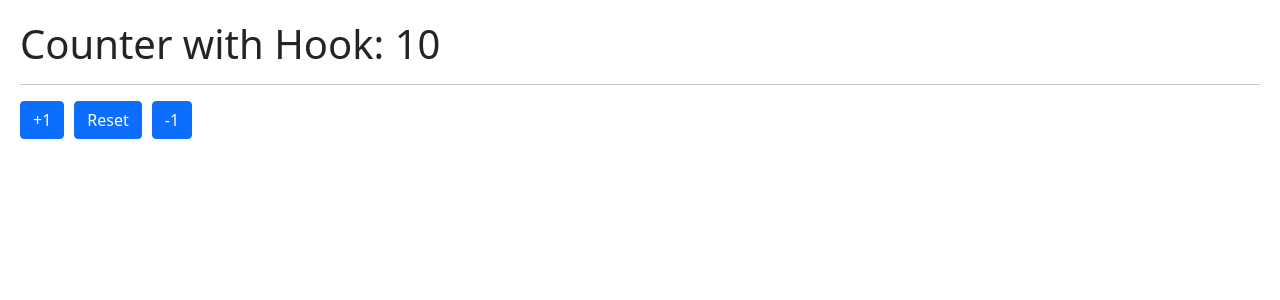
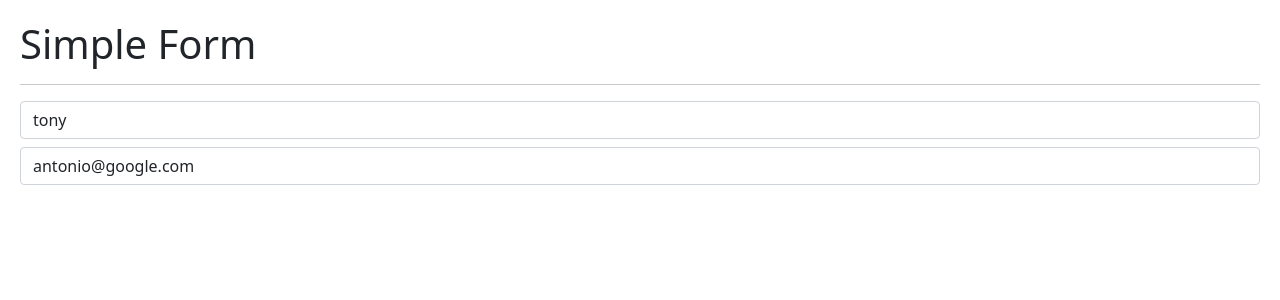
Before and after one commit to AntonioER9/hooks-app, a React (Create React App) app: page / in a window 1280 px wide. Shown: the top 300 px of the page. Built offline with nearby package versions, Linux system fonts and the light colour scheme.

Commit message:
add useEffect

```diff
--- /dev/null
+++ b/src/02-useEffect/SimpleForm.tsx
@@ -0,0 +1,66 @@
+import { ChangeEvent, useEffect, useState } from 'react';
+// import { Message } from './Message';
+
+
+export const SimpleForm = () => {
+
+  const [formState, setFormState] = useState({
+    username: 'tony',
+    email: 'antonio@google.com'
+  });
+
+  const { username, email } = formState;
+
+  const onInputChange = (event: ChangeEvent<HTMLInputElement>) => {
+    const { name, value } = event.target;
+    setFormState({
+      ...formState,
+      [name]: value
+    });
+  }
+
+
+  useEffect(() => {
+    // console.log('useEffect called!');
+  }, []);
+
+  useEffect(() => {
+    // console.log('formState changed!');
+  }, [formState]);
+
+  useEffect(() => {
+    // console.log('email changed!');
+  }, [email]);
+
+
+
+  return (
+    <>
+      <h1>Simple Form</h1>
+      <hr />
+
+      <input
+        type="text"
+        className="form-control"
+        placeholder="Username"
+        name="username"
+        value={username}
+        onChange={onInputChange}
+      />
+
+      <input
+        type="email"
+        className="form-control mt-2"
+        placeholder="fernando@google.com"
+        name="email"
+        value={email}
+        onChange={onInputChange}
+      />
+
+      {/* {
+        (username === 'strider2') && <Message />
+      } */}
+
+    </>
+  )
+}
--- a/src/index.tsx
+++ b/src/index.tsx
@@ -2,7 +2,8 @@
 import ReactDOM from 'react-dom/client';
 import './index.css';
 import reportWebVitals from './reportWebVitals';
-import { CounterWithCustomHook } from './01-useState/CounterWithCustomHook';
+import { SimpleForm } from './02-useEffect/SimpleForm';
+// import { CounterWithCustomHook } from './01-useState/CounterWithCustomHook';
 // import { CounterApp } from './01-useState/CounterApp';
 // import { HooksApp } from './HooksApp';
 
@@ -13,7 +14,8 @@
   <React.StrictMode>
     {/* <HooksApp /> */}
     {/* <CounterApp /> */}
-    <CounterWithCustomHook/>
+    {/* <CounterWithCustomHook/> */}
+    <SimpleForm/>
   </React.StrictMode>
 );
 
```
